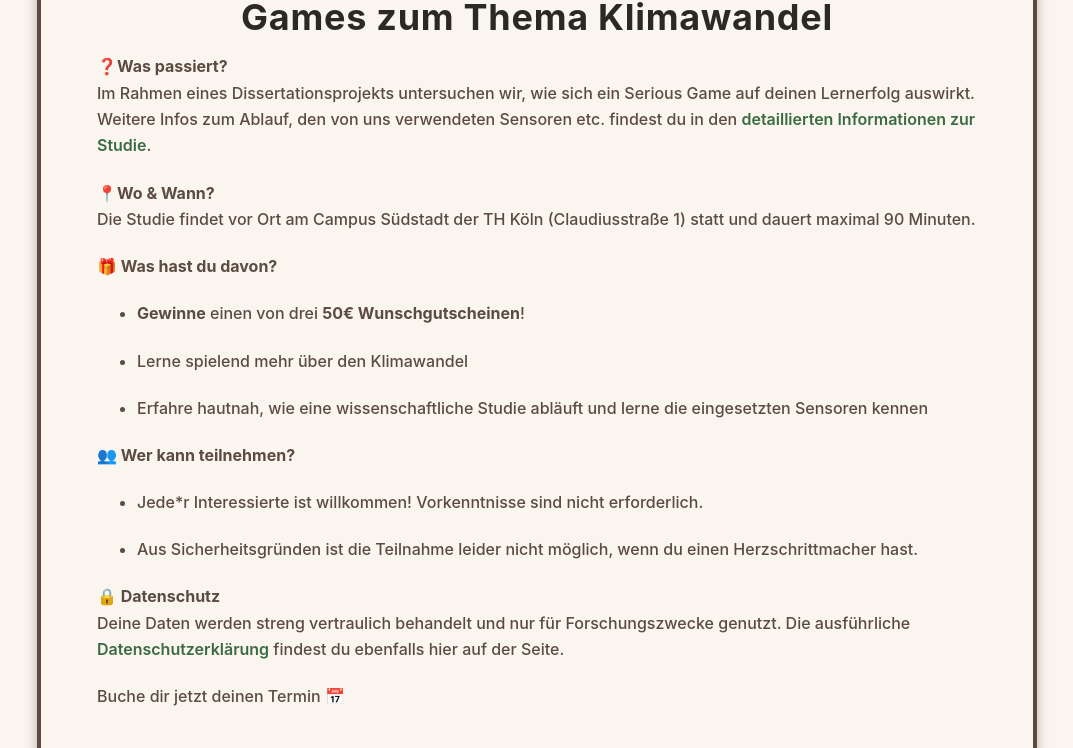
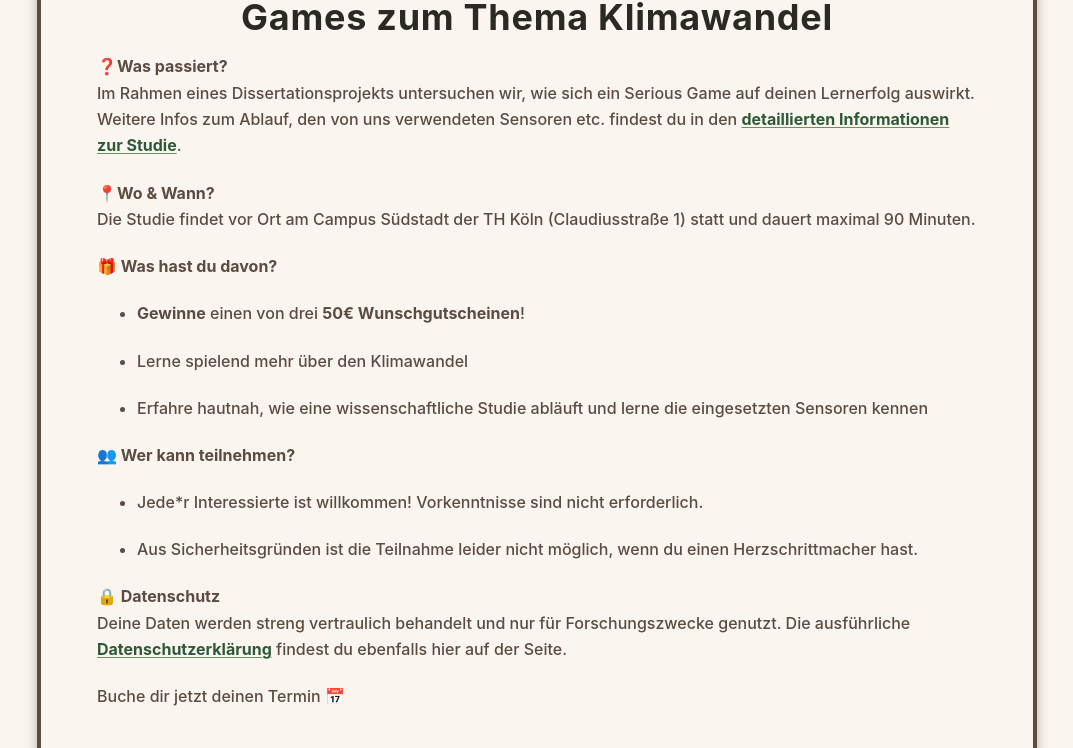
Before and after one commit to LeonieK/sg-study.github.io, a Jekyll site: the page built from index.md, in a window 1280 px wide. Shown: the part 126-874 px from the top of the page, without its empty margins (103-1176 px from the left). Built offline with Jekyll 4.4.1, drawn with Linux system fonts in a browser that asks for light colours; our own code applies the rules of GitHub Pages for plain Markdown files.

Commit message:
Update style.css

```diff
--- a/assets/style.css
+++ b/assets/style.css
@@ -122,16 +122,17 @@ p, li {
 }
 
 a {
-  color: #3B6B43;
-  font-weight: 600;
-  text-decoration: none;
-  border-bottom: 1.5px solid transparent;
-  transition: border-color 0.3s ease;
+  color: #2E5939;
+  font-weight: 700;
+  text-decoration: underline;
+  text-decoration-color: #679267;  /* farbige Unterstreichung */
+  text-underline-offset: 2px;      /* Abstand Unterstreichung zum Text */
 }
 
 a:hover,
 a:focus {
-  border-color: #679267; /* helleres grün zum hover */
+  color: #3B6B43;
+  text-decoration-color: #3B6B43;
   outline: none;
   cursor: pointer;
 }
```
